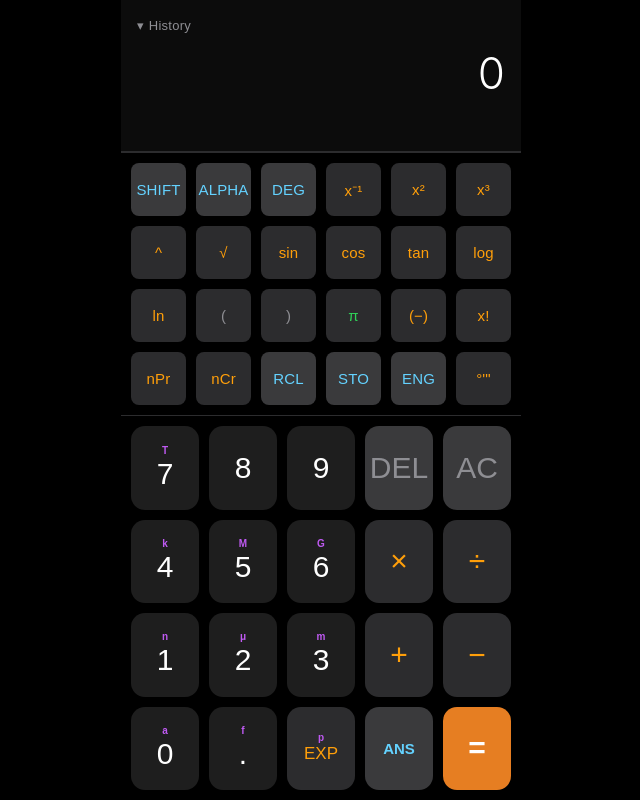
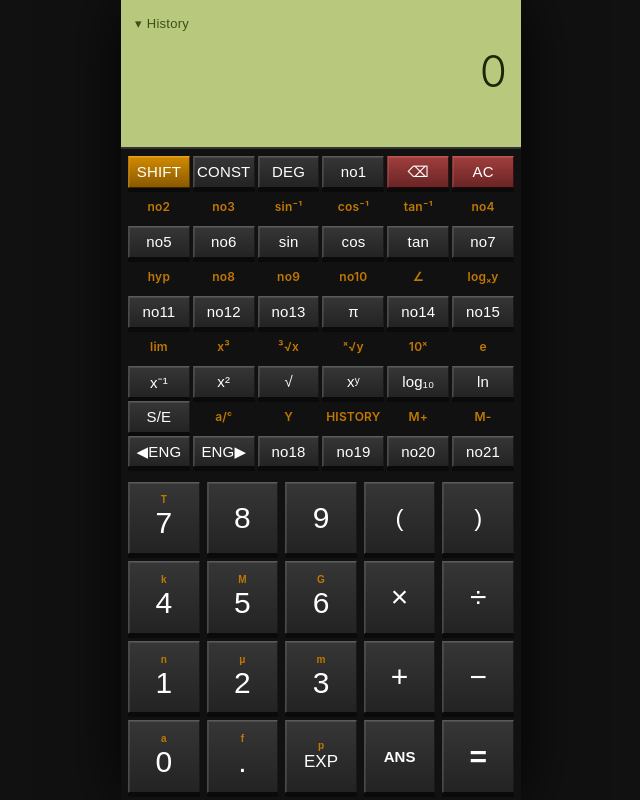
Before and after one commit to MarQQin/Calc, a plain HTML site: page index.html in a window 1280 px wide. Shown: the whole page, without its empty margins (319-959 px from the left). Drawn offline with Linux system fonts and the light colour scheme.

Commit message:
eng mode, new layout

```diff
--- a/app.js
+++ b/app.js
@@ -24,7 +24,10 @@ const state = {
   liveResult:  '',      // preview result (shown while typing)
   error:       '',      // error message after failed evaluation
   history:     [],      // [{ expr, result }, ...], newest first
-  historyOpen: false,  constantsOpen: false,  degRad:      'deg',   // 'deg' | 'rad' — used in Phase 2 by trig functions
+  historyOpen: false, constantsOpen: false,
+  displayMode: 'sci', // 'sci' | 'eng' — scientific or engineering notation
+  engShift: 0,        // extra ×3 shifts applied in eng mode (for ▶ENG/◀ENG buttons)
+  degRad:      'deg',   // 'deg' | 'rad' — used in Phase 2 by trig functions
   shift:       false,   // true when SHIFT mode is active
 };
 
@@ -66,39 +69,79 @@ function pushHistory(expr, result) {
 //           'clear' | 'backspace' | 'evaluate' | 'noop'
 // ============================================================
 
-// Top panel — 4 rows × 6 columns of smaller scientific buttons
+// Top panel — 5 rows × 6 columns with shift-label rows between
 const TOP_ROWS = [
   [
     { label: 'SHIFT', action: 'shift',  type: 'mode'     },
-    { label: 'ALPHA', action: 'openConstants',  type: 'mode'     },
+    { label: 'CONST', action: 'openConstants',  type: 'mode'     },
     { label: 'DEG',  action: 'toggleDegRad',  type: 'mode'     },
-    { label: 'x⁻¹',  action: '⁻¹',  type: 'fn'       },
-    { label: 'x²',   action: '²',  type: 'fn'       },
-    { label: 'x³',   action: '³',  type: 'fn'       },
+    { label: 'no1',  action: 'noop',  type: 'fn'       },
+    { label: '⌫',    action: 'backspace', type: 'control' },
+    { label: 'AC',   action: 'clear',     type: 'control' },
   ],
   [
-    { label: '^',    action: '^',  type: 'operator'  },
-    { label: '√',    action: '√(',  type: 'fn'       },
+    { label: 'no2', type: 'shift-label' },
+    { label: 'no3', type: 'shift-label' },
+    { label: 'sin⁻¹', type: 'shift-label' },
+    { label: 'cos⁻¹', type: 'shift-label' },
+    { label: 'tan⁻¹', type: 'shift-label' },
+    { label: 'no4', type: 'shift-label' },
+  ],
+  [
+    { label: 'no5',  action: 'noop',  type: 'fn'       },
+    { label: 'no6',  action: 'noop',  type: 'fn'       },
     { label: 'sin',  action: 'sin(',  type: 'fn',   shiftLabel: 'sin⁻¹', shiftAction: 'sin⁻¹(' },
     { label: 'cos',  action: 'cos(',  type: 'fn',   shiftLabel: 'cos⁻¹', shiftAction: 'cos⁻¹(' },
     { label: 'tan',  action: 'tan(',  type: 'fn',   shiftLabel: 'tan⁻¹', shiftAction: 'tan⁻¹(' },
-    { label: 'log',  action: 'noop',  type: 'fn'       },
+    { label: 'no7',  action: 'noop',  type: 'fn'       },
   ],
   [
-    { label: 'ln',   action: 'noop',  type: 'fn'       },
-    { label: '(',    action: '(',     type: 'paren'    },
-    { label: ')',    action: ')',     type: 'paren'    },
-    { label: 'π',    action: 'π',     type: 'constant' },
-    { label: '(−)',  action: 'negate', type: 'fn'       },
-    { label: 'x!',   action: 'noop',  type: 'fn'       },
+    { label: 'hyp', type: 'shift-label' },
+    { label: 'no8', type: 'shift-label' },
+    { label: 'no9', type: 'shift-label' },
+    { label: 'no10', type: 'shift-label' },
+    { label: '∠', type: 'shift-label' },
+    { label: 'logₓy', type: 'shift-label' },
   ],
   [
-    { label: 'nPr',  action: 'noop',  type: 'fn'       },
-    { label: 'nCr',  action: 'noop',  type: 'fn'       },
-    { label: 'RCL',  action: 'noop',  type: 'mode'     },
-    { label: 'STO',  action: 'noop',  type: 'mode'     },
-    { label: 'ENG',  action: 'noop',  type: 'mode'     },
-    { label: '°\'"', action: 'noop',  type: 'fn'       },
+    { label: 'no11',  action: 'noop',  type: 'fn'       },
+    { label: 'no12',  action: 'noop',  type: 'fn'       },
+    { label: 'no13',  action: 'noop',  type: 'fn'       },
+    { label: 'π',    action: 'π',     type: 'constant' },
+    { label: 'no14',  action: 'noop',  type: 'fn'       },
+    { label: 'no15',  action: 'noop',  type: 'fn'       },
+  ],
+  [
+    { label: 'lim', type: 'shift-label' },
+    { label: 'x³', type: 'shift-label' },
+    { label: '³√x', type: 'shift-label' },
+    { label: 'ˣ√y', type: 'shift-label' },
+    { label: '10ˣ', type: 'shift-label' },
+    { label: 'e', type: 'shift-label' },
+  ],
+  [
+    { label: 'x⁻¹',  action: '⁻¹',  type: 'fn'       },
+    { label: 'x²',   action: '²',  type: 'fn'       },
+    { label: '√',    action: '√(',  type: 'fn'       },
+    { label: 'xʸ',   action: '^',  type: 'operator'  },
+    { label: 'log₁₀', action: 'noop', type: 'fn'     },
+    { label: 'ln',   action: 'noop',  type: 'fn'       },
+  ],
+  [
+    { label: 'S/E', action: 'toggleDisplayMode', type: 'fn' },
+    { label: 'a/ᶜ', type: 'shift-label' },
+    { label: 'Y', type: 'shift-label' },
+    { label: 'HISTORY', type: 'shift-label' },
+    { label: 'M+', type: 'shift-label' },
+    { label: 'M-', type: 'shift-label' },
+  ],
+  [
+    { label: '◀ENG', action: 'engLeft', type: 'fn'   },
+    { label: 'ENG▶', action: 'engRight', type: 'fn'   },
+    { label: 'no18', action: 'noop', type: 'fn'   },
+    { label: 'no19', action: 'noop', type: 'fn'   },
+    { label: 'no20', action: 'noop', type: 'fn'   },
+    { label: 'no21', action: 'noop', type: 'fn'   },
   ],
 ];
 
@@ -108,8 +151,8 @@ const BOTTOM_ROWS = [
     { label: '7',   action: '7',        type: 'digit',    superLabel: 'T', shiftAction: 'T' },
     { label: '8',   action: '8',        type: 'digit'    },
     { label: '9',   action: '9',        type: 'digit'    },
-    { label: 'DEL', action: 'backspace', type: 'control'  },
-    { label: 'AC',  action: 'clear',    type: 'control'  },
+    { label: '(',   action: '(',        type: 'paren'    },
+    { label: ')',   action: ')',        type: 'paren'    },
   ],
   [
     { label: '4',   action: '4',        type: 'digit',    superLabel: 'k', shiftAction: 'k' },
@@ -149,13 +192,24 @@ function renderGrid(containerEl, rows) {
   containerEl.style.setProperty('--rows', rows.length);
   for (const row of rows) {
     for (const btn of row) {
+      // Shift-label rows are plain text, not buttons
+      if (btn.type === 'shift-label') {
+        const el = document.createElement('div');
+        el.className = 'shift-label' + (btn.action ? ' shift-label--action' : '');
+        el.textContent = btn.label;
+        if (btn.action) {
+          el.dataset.action = btn.action;
+          el.addEventListener('click', onButtonClick, { passive: true });
+        }
+        containerEl.appendChild(el);
+        continue;
+      }
       const el = document.createElement('button');
-      el.className   = `btn btn--${btn.type}`;
-      if (state.shift && (btn.shiftLabel || btn.shiftAction)) {
-        el.textContent = btn.shiftLabel || btn.label;
-        el.dataset.action = btn.shiftAction || 'noop';
+      el.className   = `btn btn--${btn.type}${btn.action === 'shift' ? ' btn--shift' : ''}`;
+      el.textContent = btn.label;
+      if (state.shift && btn.shiftAction) {
+        el.dataset.action = btn.shiftAction;
       } else {
-        el.textContent = btn.label;
         el.dataset.action = btn.action;
       }
       if (btn.superLabel) {
@@ -371,7 +425,7 @@ function computeLiveResult() {
   try {
     const closed    = autoCloseParens(expr);
     const result    = evaluate(closed, state.degRad);
-    const formatted = formatResult(result);
+    const formatted = formatResult(result, state.displayMode, state.engShift);
     // Don't echo the same value (happens right after '=' is pressed)
     if (formatted !== state.expr) {
       state.liveResult = formatted;
@@ -393,6 +447,7 @@ function handleAction(action) {
       state.expr        = '';
       state.liveResult  = '';
       state.error       = '';
+      state.engShift    = 0;
       break;
 
     case 'backspace':
@@ -420,7 +475,7 @@ function handleAction(action) {
       try {
         const closed    = autoCloseParens(state.expr);
         const result    = evaluate(closed, state.degRad);
-        const formatted = formatResult(result);
+        const formatted = formatResult(result, state.displayMode, state.engShift);
         pushHistory(state.expr, formatted);
         if (state.historyOpen) updateHistoryPanel();
         state.expr       = formatted;
@@ -439,6 +494,31 @@ function handleAction(action) {
       const modeBtn = document.querySelector('[data-action="toggleDegRad"]');
       if (modeBtn) modeBtn.textContent = state.degRad.toUpperCase();
       computeLiveResult();
+      break;
+
+    case 'toggleDisplayMode':
+      state.displayMode = state.displayMode === 'sci' ? 'eng' : 'sci';
+      state.engShift = 0;
+      // Update the S/E label
+      const seBtn = document.querySelector('[data-action="toggleDisplayMode"]');
+      if (seBtn) seBtn.textContent = state.displayMode === 'sci' ? 'SCI' : 'ENG';
+      computeLiveResult();
+      break;
+
+    case 'engLeft':
+      if (state.displayMode === 'eng') {
+        state.engShift -= 3;
+        computeLiveResult();
+        updateDisplay();
+      }
+      break;
+
+    case 'engRight':
+      if (state.displayMode === 'eng') {
+        state.engShift += 3;
+        computeLiveResult();
+        updateDisplay();
+      }
       break;
 
     case 'negate':
--- a/style.css
+++ b/style.css
@@ -10,27 +10,28 @@
 /* ── Design tokens ───────────────────────────────────────── */
 :root {
   /* Colors */
-  --clr-bg:              #000000;
-  --clr-display:         #0c0c0c;
-  --clr-history-bg:      #111111;
-  --clr-divider:         #2c2c2e;
+  --clr-bg:              #111111;
+  --clr-display:         #b8c87c;
+  --clr-history-bg:      #1a1a1a;
+  --clr-divider:         #333333;
 
-  --clr-btn-digit:       #1e1e1e;
-  --clr-btn-operator:    #2c2c2e;
-  --clr-btn-control:     #3a3a3c;
-  --clr-btn-equals:      #e67e22;
-  --clr-btn-paren:       #2c2c2e;
+  --clr-btn-digit:       #2c2c2c;
+  --clr-btn-operator:    #2c2c2c;
+  --clr-btn-control:     #7a3535;
+  --clr-btn-equals:      #2c2c2c;
+  --clr-btn-paren:       #2c2c2c;
+  --clr-btn-shift:       #a06800;
 
   --clr-text:            #ffffff;
-  --clr-text-dim:        #8e8e93;
-  --clr-text-operator:   #ff9f0a;
-  --clr-text-result:     #98989d;
-  --clr-text-error:      #ff453a;
+  --clr-text-dim:        #999999;
+  --clr-text-operator:   #c07800;
+  --clr-text-result:     #3a5018;
+  --clr-text-error:      #cc0000;
 
   /* Spacing */
-  --gap:            10px;
-  --display-pad:    16px;
-  --radius-btn:     14px;
+  --gap:            7px;
+  --display-pad:    14px;
+  --radius-btn:     5px;
 
 }
 
@@ -76,7 +77,7 @@ body {
   align-self: flex-start;   /* override flex-end for this element */
   background: transparent;
   border: none;
-  color: var(--clr-text-dim);
+  color: #3a5018;
   font-size: 13px;
   cursor: pointer;
   padding: 2px 0 10px;
@@ -93,18 +94,21 @@ body {
 
 .display__shift-indicator {
   display: none;
-  margin-left: 12px;
-  color: #ff9f0a;
+  margin-left: 10px;
+  background: #8a5400;
+  color: #ffffff;
   font-weight: 600;
-  font-size: 12px;
+  font-size: 11px;
   letter-spacing: 0.08em;
+  padding: 1px 5px;
+  border-radius: 3px;
 }
 
 /* Expression line — large, right-aligned */
 .display__expr {
   font-size: clamp(28px, 8vw, 44px);
   font-weight: 300;
-  color: var(--clr-text);
+  color: #1a2808;
   word-break: break-all;
   text-align: right;
   line-height: 1.2;
@@ -212,15 +216,15 @@ body {
   align-content: stretch;
 }
 
-/* Top panel — smaller buttons, gets less height */
+/* Top panel — taller to fit button rows + shift-label rows */
 .keypad--top {
-  flex: 2 1 0;
-  border-bottom: 1px solid var(--clr-divider);
+  flex: 1 1 0;
+  gap: 3px;
 }
 
 /* Bottom panel — larger buttons, gets more height */
 .keypad--bottom {
-  flex: 3 1 0;
+  flex: 1 1 0;
 }
 
 /* ── Buttons ─────────────────────────────────────────────── */
@@ -229,15 +233,18 @@ body {
   flex-direction: column;
   align-items: center;
   justify-content: center;
-  border: none;
-  border-radius: var(--radius-btn);
+  border-style: solid;
+  border-width: 1px;
+  border-color: #5a5a5a #1a1a1a #0a0a0a #4a4a4a;
+  border-radius: 0;
   font-size: clamp(20px, 5.5vw, 30px);
   font-weight: 400;
   cursor: pointer;
   outline: none;
   color: var(--clr-text);
   touch-action: manipulation;   /* eliminates 300 ms tap delay */
-  transition: filter 0.08s, transform 0.07s;
+  transition: filter 0.08s, transform 0.07s, box-shadow 0.07s;
+  box-shadow: inset 1px 1px 0 rgba(255,255,255,0.1), 0 4px 0 #0a0a0a;
   height: 100%;
   position: relative;
 }
@@ -245,38 +252,54 @@ body {
 .btn__super {
   font-size: 10px;
   font-weight: 600;
-  color: #bf5af2;
+  color: var(--clr-text-operator);
   line-height: 1;
   margin-bottom: 1px;
 }
 
-/* Smaller font + tighter radius for the top scientific panel */
+/* Smaller font for the top scientific panel */
 .keypad--top .btn {
   font-size: clamp(11px, 3vw, 15px);
-  border-radius: 8px;
+  border-radius: 0;
   font-weight: 500;
   letter-spacing: 0.01em;
+  height: 100%;
+  align-self: center;
+}
+
+/* Shift-label rows — amber text between button rows */
+.shift-label {
+  display: flex;
+  align-items: center;
+  justify-content: center;
+  font-size: clamp(9px, 2.5vw, 12px);
+  font-weight: 600;
+  color: var(--clr-text-operator);
+  letter-spacing: 0.02em;
+  height: 100%;
+  padding: 2px 0;
 }
 
 .btn:active {
-  filter: brightness(1.5);
-  transform: scale(0.93);
+  filter: brightness(1.3);
+  transform: translateY(3px);
+  box-shadow: inset 1px 1px 0 rgba(255,255,255,0.05), 0 1px 0 #0a0a0a;
 }
 
 /* Button variants */
-.btn--digit    { background: var(--clr-btn-digit); }
-.btn--operator { background: var(--clr-btn-operator); color: var(--clr-text-operator); }
-.btn--paren    { background: var(--clr-btn-paren);    color: var(--clr-text-dim);
-                 font-size: clamp(17px, 4.5vw, 24px); }
-.btn--control  { background: var(--clr-btn-control);  color: var(--clr-text-dim); }
-.btn--equals   { background: var(--clr-btn-equals);   font-weight: 600; }
+.btn--digit    { background: linear-gradient(180deg, #363636 0%, #232323 100%); }
+.btn--operator { background: linear-gradient(180deg, #363636 0%, #232323 100%); }
+.btn--paren    { background: linear-gradient(180deg, #363636 0%, #232323 100%); font-size: clamp(17px, 4.5vw, 24px); }
+.btn--control  { background: linear-gradient(180deg, #a03e3e 0%, #6a2424 100%);
+                 border-color: #c05050 #3a1010 #220a0a #8a3030; }
+.btn--equals   { background: linear-gradient(180deg, #363636 0%, #232323 100%); font-weight: 600; }
 
-/* Phase 2 button variants (unused now, defined for forward compatibility) */
-.btn--fn       { background: var(--clr-btn-operator); color: var(--clr-text-operator);
-                 font-size: clamp(13px, 3.5vw, 17px); }
-.btn--constant { background: var(--clr-btn-operator); color: #30d158; }
-.btn--mode     { background: var(--clr-btn-control);  color: #64d2ff;
-                 font-size: clamp(12px, 3vw, 15px); font-weight: 600; }
+/* Phase 2 button variants */
+.btn--fn       { background: linear-gradient(180deg, #363636 0%, #232323 100%); font-size: clamp(13px, 3.5vw, 17px); }
+.btn--constant { background: linear-gradient(180deg, #363636 0%, #232323 100%); }
+.btn--mode     { background: linear-gradient(180deg, #363636 0%, #232323 100%); font-size: clamp(12px, 3vw, 15px); font-weight: 600; }
+.btn--shift    { background: linear-gradient(180deg, #d08a00 0%, #8a5a00 100%);
+                 border-color: #e8a020 #5a3a00 #3a2400 #b87800; }
 
 /* ── Constants panel ─────────────────────────────────────── */
 .constants-panel {
@@ -289,9 +312,15 @@ body {
 }
 
 .constants-panel.open {
-  max-height: 260px;
+  flex: 1 1 0;
+  min-height: 0;
+  max-height: none;
   overflow-y: auto;
   overscroll-behavior: contain;
+}
+
+.constants-panel.open ~ .keypad-wrapper {
+  display: none;
 }
 
 .constants-panel::-webkit-scrollbar { width: 4px; }
```
Also changed, not shown: calc-engine.js (+19 -1 lines), notiz.txt (added).
